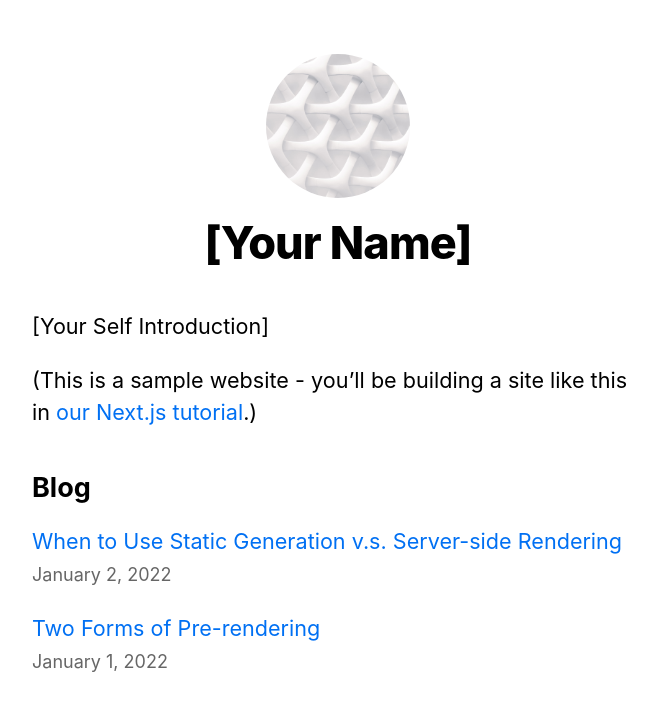
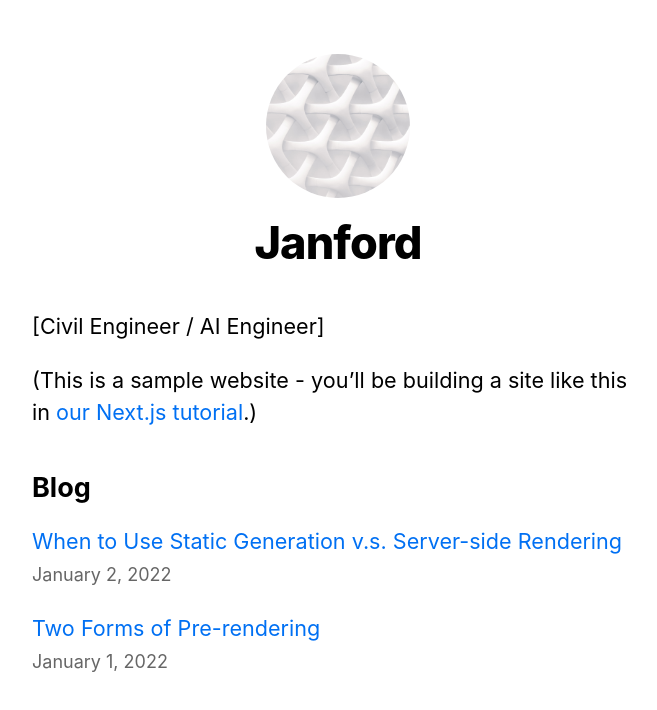
Before and after one commit to janfordP/nextjs-blog, a Next.js app: page / in a window 1280 px wide. Shown: the top 710 px of the page, without its empty margins (302-959 px from the left). Built offline with nearby package versions, Linux system fonts and the light colour scheme.

Commit message:
Test Vercel preview deployment

```diff
--- a/components/layout.js
+++ b/components/layout.js
@@ -6,7 +6,7 @@ import styles from './layout.module.css';
 import utilStyles from '../styles/utils.module.css';
 import Link from 'next/link';
 
-const name = '[Your Name]';
+const name = 'Janford';
 export const siteTitle = 'Next.js Sample Website';
 
 export default function Layout({ children, home }) {
--- a/pages/index.js
+++ b/pages/index.js
@@ -12,7 +12,7 @@ export default function Home({ allPostsData }) {
         <title>{siteTitle}</title>
       </Head>
       <section className={utilStyles.headingMd}>
-        <p>[Your Self Introduction]</p>
+        <p>[Civil Engineer / AI Engineer]</p>
         <p>
           (This is a sample website - you’ll be building a site like this in{' '}
           <a href="https://nextjs.org/learn">our Next.js tutorial</a>.)
```
